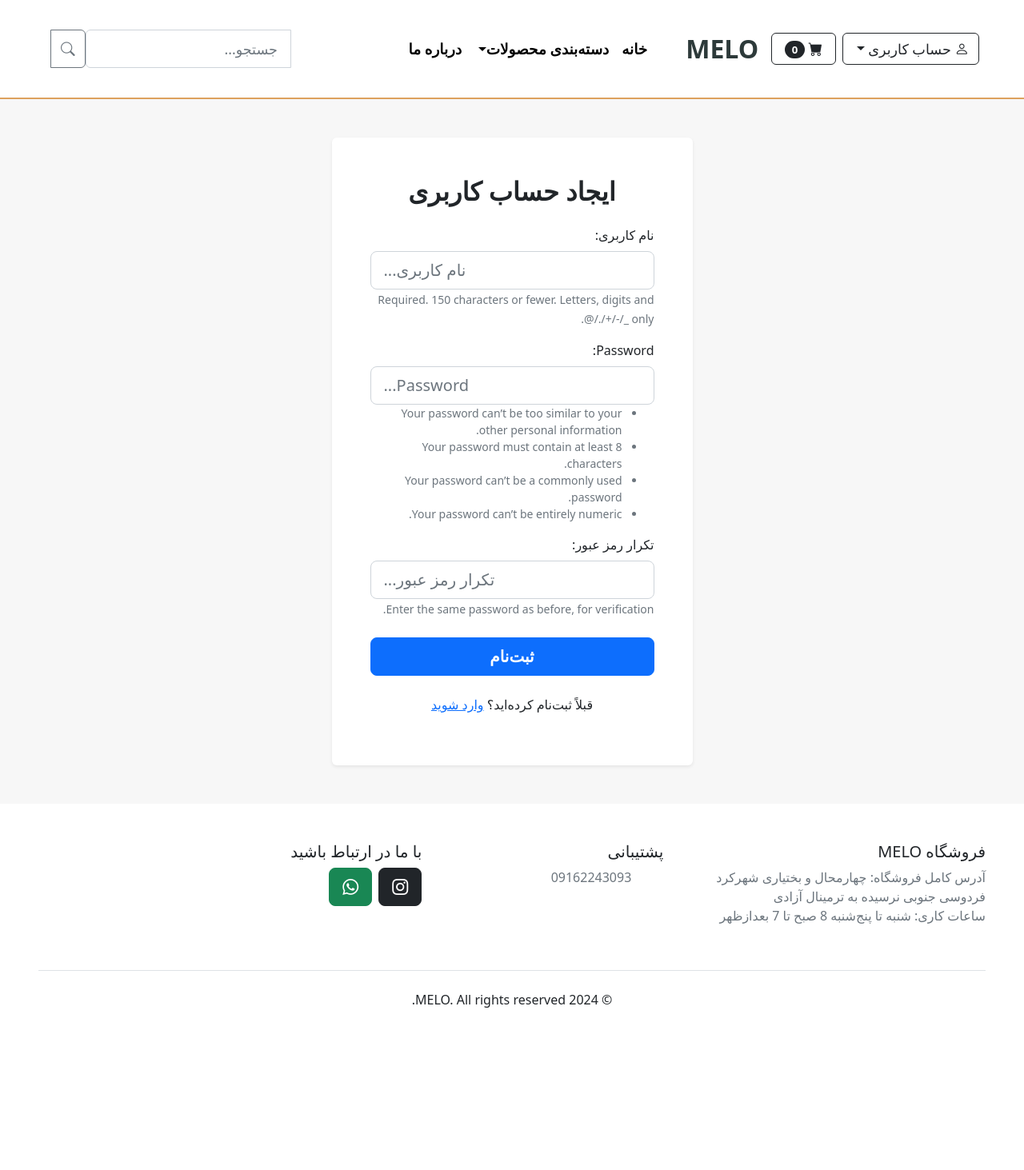
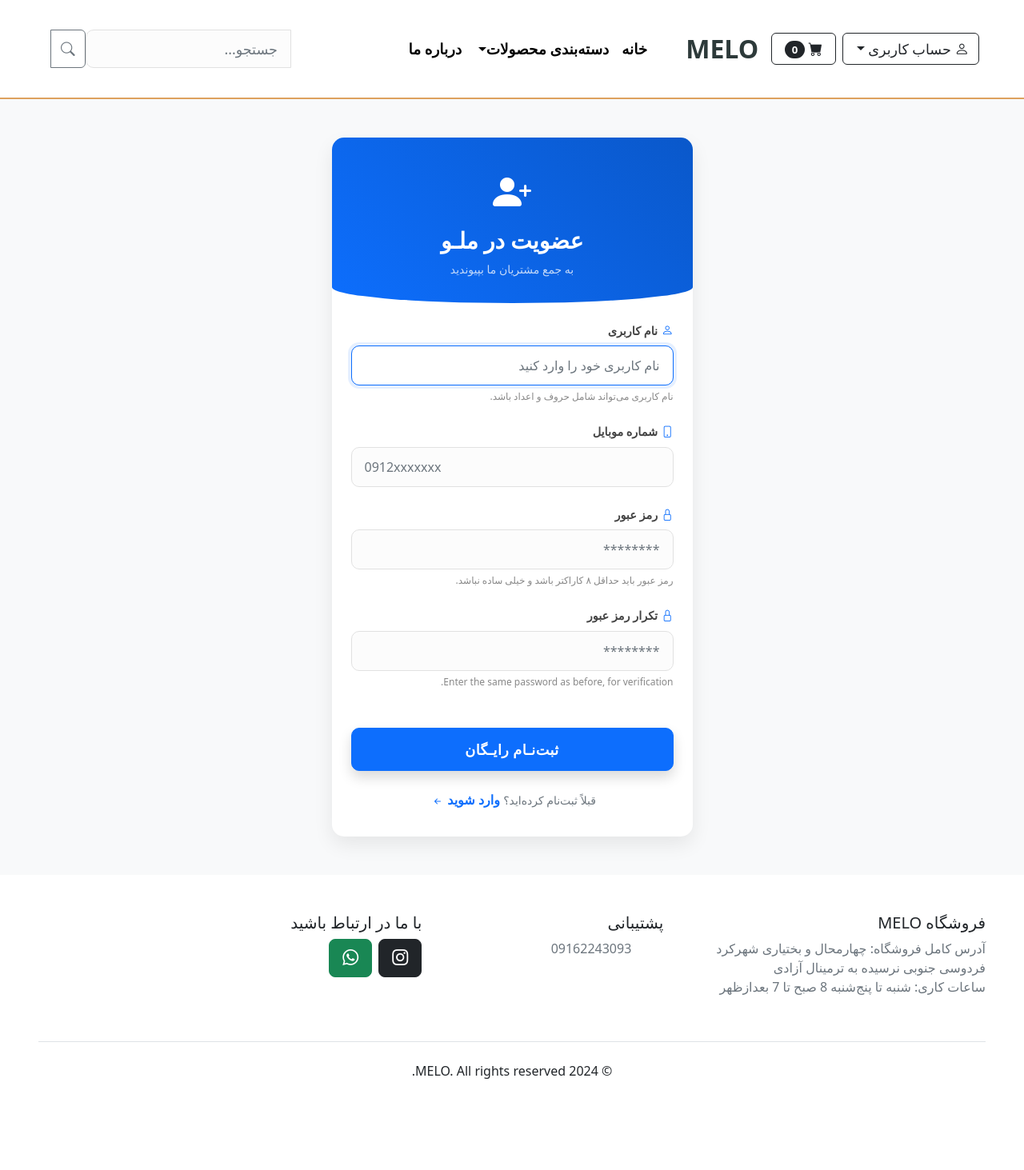
Before and after one commit to Arash1413/Mokhtarian_Store, a Django app: page /register/ in a window 1280 px wide. Shown: the whole page at 80% size. Before the commit the page ends 1260 px from the top, so only its background shows below. Run offline with Django 5.2, Linux system fonts and the light colour scheme; data comes from the database, SQL or seed files in the repository; both versions use the stored data as it was after the commit; parts of the project's set-up code (start-up, migrations or seed data) failed here and were passed over; some libraries are stand-ins or nearby versions.

Commit message:
virash safehe register

```diff
--- a/store/forms.py
+++ b/store/forms.py
@@ -4,17 +4,58 @@ from django.contrib.auth.forms import UserCreationForm
 from django.contrib.auth.models import User
 from django import forms
 from .models import ShippingAddress
+from .models import ShippingAddress, Customer
 
 class CustomUserCreationForm(UserCreationForm):
+    phone_number = forms.CharField(
+        label="شماره موبایل",
+        max_length=11,
+        widget=forms.TextInput(attrs={
+            'class': 'form-control',
+            'placeholder': '0912xxxxxxx',
+            'style': 'direction: ltr; text-align: left;' # شماره موبایل چپ‌چین باشد بهتر است
+        })
+    )
+
     class Meta(UserCreationForm.Meta):
         model = User
-        fields = ('username',) # می‌توانید فیلدهای دیگری مثل first_name, last_name را هم اضافه کنید
-
+        fields = ('username', 'phone_number')
+        help_texts = {
+            'username': 'نام کاربری می‌تواند شامل حروف و اعداد باشد.',
+        }
 
     def __init__(self, *args, **kwargs):
         super().__init__(*args, **kwargs)
+
+        # فارسی سازی لیبل‌ها و متون راهنما
         self.fields['username'].label = "نام کاربری"
+        self.fields['username'].widget.attrs.update({
+            'class': 'form-control',
+            'placeholder': 'نام کاربری خود را وارد کنید'
+        })
+
+        # حذف متن‌های راهنمای طولانی پسورد که ظاهر را خراب می‌کنند (اختیاری)
+        # یا می‌توانید آن‌ها را ترجمه کنید. اینجا برای زیبایی متن کوتاه گذاشتیم:
+        self.fields['password1'].label = "رمز عبور"
+        self.fields['password1'].help_text = "رمز عبور باید حداقل ۸ کاراکتر باشد و خیلی ساده نباشد."
+        self.fields['password1'].widget.attrs.update({
+            'class': 'form-control',
+            'placeholder': '********'
+        })
+
         self.fields['password2'].label = "تکرار رمز عبور"
+        self.fields['password2'].widget.attrs.update({
+            'class': 'form-control',
+            'placeholder': '********'
+        })
+
+    def clean_phone_number(self):
+        phone = self.cleaned_data.get('phone_number')
+        if Customer.objects.filter(phone_number=phone).exists():
+            raise forms.ValidationError("این شماره موبایل قبلاً ثبت شده است.")
+        if not (len(phone) == 11 and phone.startswith('09')):
+            raise forms.ValidationError("فرمت شماره موبایل صحیح نیست.")
+        return phone
 
 class ShippingForm(forms.ModelForm):
     class Meta:
--- a/store/templates/registration/register.html
+++ b/store/templates/registration/register.html
@@ -1,43 +1,138 @@
 {% extends "store/base.html" %}
+{% load static %}
 
 {% block content %}
-<div class="container my-5">
+<style>
+    /* استایل اختصاصی برای صفحه ثبت نام */
+    .register-container {
+        min-height: 80vh; /* ارتفاع مناسب برای وسط‌چین شدن */
+        display: flex;
+        align-items: center;
+        justify-content: center;
+        background-color: #f8f9fa; /* رنگ پس‌زمینه ملایم */
+    }
+    .register-card {
+        border: none;
+        border-radius: 15px;
+        box-shadow: 0 10px 25px rgba(0,0,0,0.08); /* سایه نرم و مدرن */
+        background: #fff;
+        overflow: hidden;
+    }
+    .register-header {
+        background: linear-gradient(45deg, #0d6efd, #0a58ca); /* گرادینت آبی */
+        color: white;
+        padding: 2rem 1rem;
+        text-align: center;
+        border-bottom-left-radius: 50% 20px;
+        border-bottom-right-radius: 50% 20px;
+        margin-bottom: 1.5rem;
+    }
+    .form-control {
+        border-radius: 10px;
+        padding: 0.75rem 1rem;
+        border: 1px solid #e1e1e1;
+        background-color: #fcfcfc;
+        transition: all 0.3s ease;
+    }
+    .form-control:focus {
+        box-shadow: 0 0 0 4px rgba(13, 110, 253, 0.1);
+        border-color: #0d6efd;
+        background-color: #fff;
+    }
+    .form-label {
+        font-weight: 600;
+        color: #444;
+        margin-bottom: 0.5rem;
+        font-size: 0.9rem;
+    }
+    .help-text {
+        font-size: 0.75rem;
+        color: #888;
+        margin-top: 5px;
+        display: block;
+    }
+    .btn-register {
+        border-radius: 10px;
+        padding: 0.8rem;
+        font-size: 1.1rem;
+        letter-spacing: 0.5px;
+        transition: transform 0.2s;
+    }
+    .btn-register:hover {
+        transform: translateY(-2px);
+    }
+    /* آیکون‌ها برای زیبایی */
+    .field-icon {
+        color: #0d6efd;
+        margin-left: 5px;
+    }
+</style>
+
+<div class="register-container py-5">
+    <div class="container">
         <div class="row justify-content-center">
-        <div class="col-md-6 col-lg-5">
-            <div class="card border-0 shadow-sm">
-                <div class="card-body p-4 p-md-5">
-                    <h2 class="text-center fw-bold mb-4">ایجاد حساب کاربری</h2>
-                    <form method="post">
+            <div class="col-md-8 col-lg-5">
+                <div class="register-card">
+
+                    <!-- هدر رنگی بالای کارت -->
+                    <div class="register-header">
+                        <i class="bi bi-person-plus-fill" style="font-size: 3rem;"></i>
+                        <h3 class="fw-bold mt-2">عضویت در ملـو</h3>
+                        <p class="small opacity-75 mb-0">به جمع مشتریان ما بپیوندید</p>
+                    </div>
+
+                    <div class="card-body p-4 pt-0">
+                        <!-- نمایش خطاهای کلی فرم -->
+                        {% if form.non_field_errors %}
+                            <div class="alert alert-danger rounded-3 shadow-sm">
+                                {% for error in form.non_field_errors %}
+                                    <div class="small"><i class="bi bi-exclamation-circle-fill me-2"></i>{{ error }}</div>
+                                {% endfor %}
+                            </div>
+                        {% endif %}
+
+                        <form method="post" novalidate>
                             {% csrf_token %}
 
                             {% for field in form %}
-                            <div class="mb-3">
-                                <label for="{{ field.id_for_label }}" class="form-label">{{ field.label_tag }}</label>
-                                <input type="{{ field.field.widget.input_type }}"
-                                       name="{{ field.name }}"
-                                       id="{{ field.id_for_label }}"
-                                       class="form-control form-control-lg text-start"
-                                       placeholder="{{ field.label }}...">
+                            <div class="mb-4">
+                                <label for="{{ field.id_for_label }}" class="form-label d-flex align-items-center">
+                                    {% if field.name == 'username' %}<i class="bi bi-person field-icon"></i>{% endif %}
+                                    {% if field.name == 'phone_number' %}<i class="bi bi-phone field-icon"></i>{% endif %}
+                                    {% if 'password' in field.name %}<i class="bi bi-lock field-icon"></i>{% endif %}
+                                    {{ field.label }}
+                                </label>
+
+                                {{ field }}
+
+                                <!-- نمایش متن راهنما -->
                                 {% if field.help_text %}
-                                    <small class="form-text text-muted">{{ field.help_text|safe }}</small>
+                                    <small class="help-text">{{ field.help_text|safe }}</small>
                                 {% endif %}
+
+                                <!-- نمایش خطای مربوط به فیلد -->
                                 {% for error in field.errors %}
-                                    <div class="alert alert-danger p-2 small mt-1">{{ error }}</div>
+                                    <div class="text-danger small mt-1">
+                                        <i class="bi bi-exclamation-triangle me-1"></i>{{ error }}
+                                    </div>
                                 {% endfor %}
                             </div>
                             {% endfor %}
 
-                        {% for error in form.non_field_errors %}
-                            <div class="alert alert-danger p-2 small">{{ error }}</div>
-                        {% endfor %}
-
-                        <div class="d-grid mt-4">
-                            <button type="submit" class="btn btn-primary btn-lg fw-bold">ثبت‌نام</button>
+                            <div class="d-grid mt-5">
+                                <button type="submit" class="btn btn-primary btn-register fw-bold shadow">
+                                    ثبت‌نـام رایـگان
+                                </button>
                             </div>
                         </form>
-                    <p class="mt-4 text-center">
-                        قبلاً ثبت‌نام کرده‌اید؟ <a href="{% url 'login' %}">وارد شوید</a>
-                    </p>
+
+                        <div class="text-center mt-4 mb-2">
+                            <span class="text-muted small">قبلاً ثبت‌نام کرده‌اید؟</span>
+                            <a href="{% url 'login' %}" class="text-decoration-none fw-bold ms-1 text-primary">
+                                وارد شوید <i class="bi bi-arrow-left-short align-middle"></i>
+                            </a>
+                        </div>
+                    </div>
                 </div>
             </div>
         </div>
--- a/store/views.py
+++ b/store/views.py
@@ -472,7 +472,7 @@ from .models import Category, Product, Order, OrderItem, ShippingAddress, Custom
 from .forms import CustomUserCreationForm, ShippingForm
 from cart.cart import Cart
 from .utils_payment import debug_prepare_payment_data, debug_handle_response
-
+from django.contrib.auth import login
 # ==============================================================================
 # VIEWS مربوط به نمایش محصولات و صفحات عمومی (بدون تغییر)
 # ==============================================================================
@@ -520,17 +520,40 @@ def cart(request):
 # ==============================================================================
 
 def register(request):
+    # اگر کاربر لاگین است، اجازه دسترسی نده
     if request.user.is_authenticated:
         return redirect('store:product_list')
+
     if request.method == 'POST':
         form = CustomUserCreationForm(request.POST)
         if form.is_valid():
+            # 1. ساخت یوزر اصلی جنگو
             user = form.save()
-            Customer.objects.get_or_create(user=user, defaults={'name': user.username})
+
+            # 2. دریافت شماره موبایل پاک‌سازی شده از فرم
+            phone = form.cleaned_data.get('phone_number')
+
+            # 3. ایجاد یا آپدیت مدل Customer با شماره موبایل
+            # نکته: ما از get_or_create استفاده می‌کنیم تا اگر رکوردی ناقص وجود داشت، هندل شود
+            customer, created = Customer.objects.get_or_create(
+                user=user,
+                defaults={
+                    'name': user.username,
+                    'phone_number': phone
+                }
+            )
+
+            # اگر مشتری از قبل وجود داشت (که بعید است چون یوزر تازه ساخته شده) اما محض اطمینان آپدیت می‌کنیم
+            if not created:
+                customer.phone_number = phone
+                customer.save()
+
+            # 4. ورود خودکار کاربر
             login(request, user)
             return redirect('/')
     else:
         form = CustomUserCreationForm()
+
     return render(request, 'registration/register.html', {'form': form})
 
 # ==============================================================================
```
Also changed, not shown: db.sqlite3, store/migrations/0011_alter_customer_user.py (added), store/migrations/0012_product_weight.py (added), store/migrations/0013_historicalorder_shipping_cost_and_more.py (added). Lines whose indentation alone changed are shown as unchanged.
